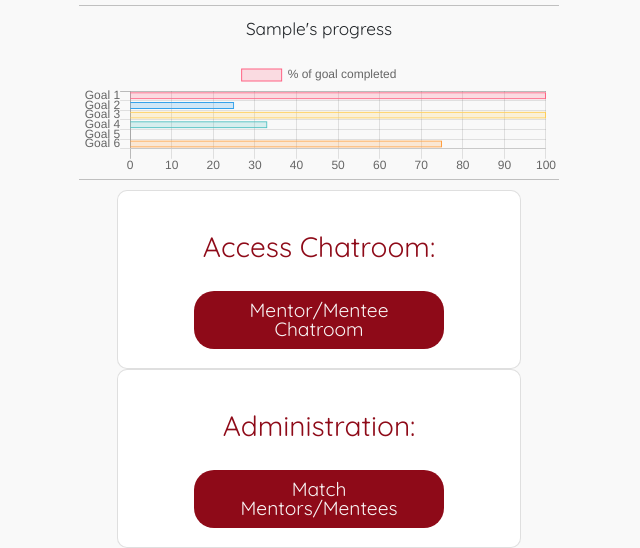
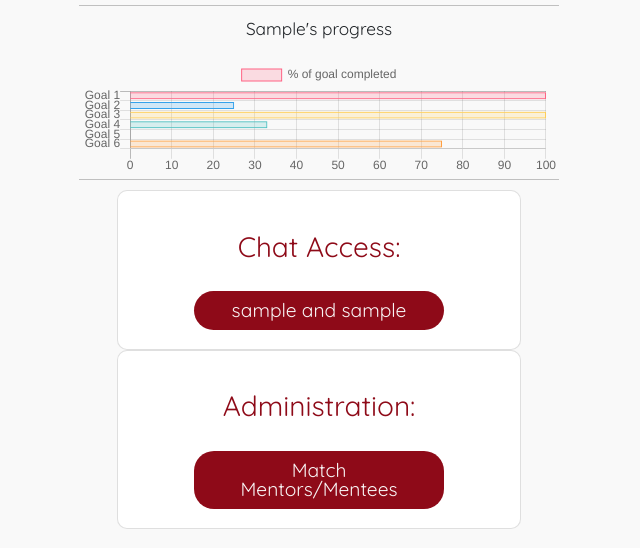
Before and after one commit to project-impact-2019/project-impact, a Django app: page /profile/1 in a window 1280 px wide. Shown: the part 921-1469 px from the top of the page, without its empty margins (321-961 px from the left). Run offline with Django 3.2, Linux system fonts and the light colour scheme; a user stored in the database is signed in; tables that the repository leaves empty hold one stand-in row (values such as "Sample post"); some libraries are stand-ins or nearby versions.

Commit message:
Modified Chat

```diff
--- a/core/templates/core/user_profile.html
+++ b/core/templates/core/user_profile.html
@@ -144,12 +144,12 @@
 
 
        <div class="chat-board card">
+                <h3>Chat Access:</h3>
                 {% for chatroom in chatrooms %}
                 {% for pair in user.person.pairs %}
                 {% if pair == chatroom.pair %}
 
-                <h3>Access Chatroom:</h3>
-                <div class="buttons user-button"><a href="/chatrooms/{{chatroom.slug}}">Mentor/Mentee Chatroom</a></div>
+                <div class="buttons user-button"><a href="/chatrooms/{{chatroom.slug}}">{{pair.mentor}} and {{pair.mentee}}</a></div>
                         {% endif %}
                         {% endfor %}
 
```
